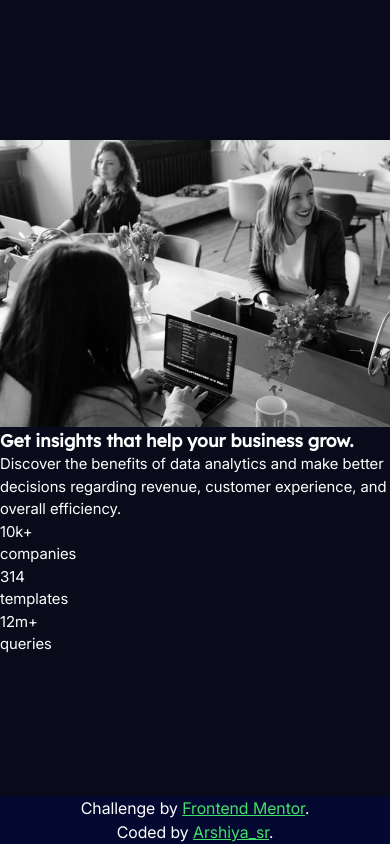
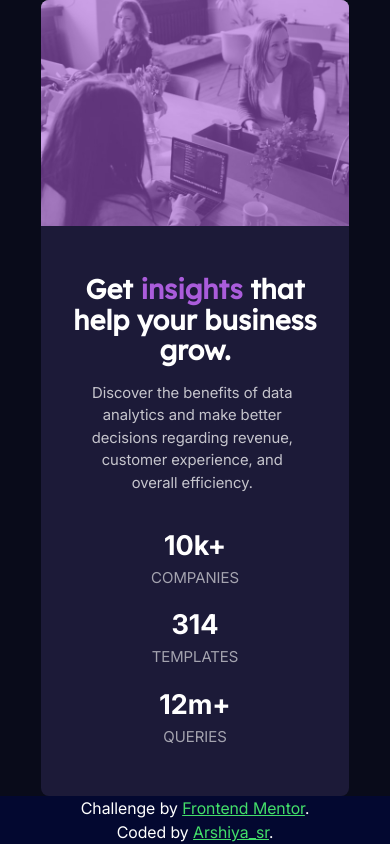
Before and after one commit to arshiya-sr/frontend-mentor-Stats-preview-card-component-Project, a plain HTML site: page index.html in a window 390 px wide. Drawn offline with Linux system fonts and the light colour scheme.

Commit message:
Mobile layout done
Feat:

- Card image section done.
- Card text styling done.
- Card spacing done.
- Card dynamic width done.

```diff
--- a/css/styles.css
+++ b/css/styles.css
@@ -6,11 +6,86 @@
     align-items: center;
     justify-content: center;
     background-color: var(--Navy-950);
-    color: var(--White)
+    color: var(--White);
+    padding: 0 var(--space-lg);
 }
 
 .desktop {
     display: none;
+}
+
+/* Card */
+
+.card {
+    background-color: var(--Blue-950);
+    border-radius: var(--radius-md);
+    width: clamp(250px, 250px + 15vw, 400px);
+}
+
+/* Card image */
+
+.card-image {
+    position: relative;
+}
+
+.img {
+    width: clamp(250px, 250px + 15vw, 400px);
+    border-radius: var(--radius-md) var(--radius-md) 0 0;
+}
+
+.overlay {
+    position: absolute;
+    inset: 0;
+    background-color: var(--Purple-500);
+    opacity: 0.55;
+    border-radius: var(--radius-md) var(--radius-md) 0 0;
+}
+
+/* Card body */
+
+.card-body {
+    padding: var(--space-xl) var(--space-lg);
+    text-align: center;
+    display: flex;
+    flex-direction: column;
+}
+
+.card-title {
+    font-size: var(--fs-lg1);
+    text-wrap: unset;
+    margin-block-end: var(--space-md);
+    line-height: 1.9rem;
+}
+
+.marked {
+    color: var(--Purple-500);
+}
+
+.card-text {
+    color: var(--White-main);
+    width: clamp(200px, 200px + 10vw, 650px);
+    margin-block-end: var(--space-lg);
+}
+
+.stats {
+    display: flex;
+    flex-direction: column;
+    gap: var(--space-md)
+}
+
+.stat {
+    display: flex;
+    flex-direction: column;
+}
+
+.number {
+    font-size: var(--fs-lg1);
+    font-weight: var(--fw-bold);
+}
+
+.label {
+    color: var(--White-stat);
+    text-transform: uppercase;
 }
 
 /* Footer */
--- a/index.html
+++ b/index.html
@@ -17,10 +17,11 @@
 
     <article class="card">
 
-      <header class="card-header" aria-label="card header">
+      <section class="card-image">
         <img class="img mobile" src="./images/image-header-mobile.jpg" alt="" aria-hidden="true">
         <img class="img desktop" src="./images/image-header-desktop.jpg" alt="" aria-hidden="true">
-      </header>
+        <div class="overlay"></div>
+      </section>
 
       <section class="card-body">
         <h1 class="card-title">
@@ -31,16 +32,16 @@
           customer
           experience, and overall efficiency.
         </p>
-        <div class="features">
-          <div class="feature">
+        <div class="stats">
+          <div class="stat">
             <p class="number">10k+</p>
             <p class="label">companies</p>
           </div>
-          <div class="feature">
+          <div class="stat">
             <p class="number">314</p>
             <p class="label">templates</p>
           </div>
-          <div class="feature">
+          <div class="stat">
             <p class="number">12m+</p>
             <p class="label">queries</p>
           </div>
```
